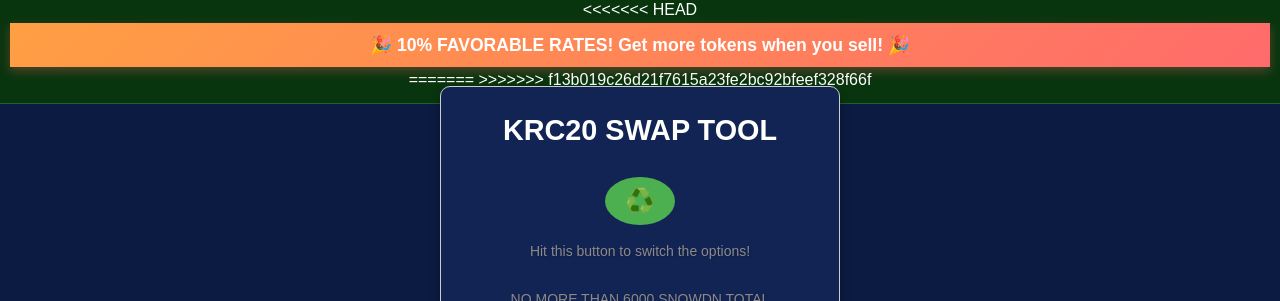
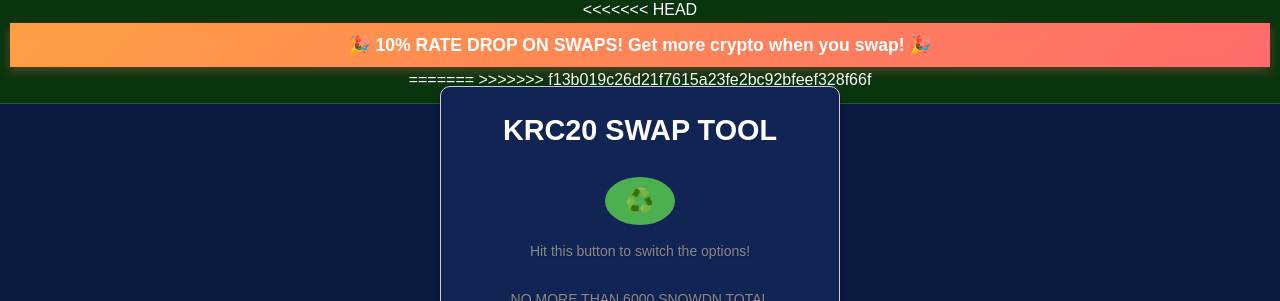
Before and after one commit to Zarbelt/SNOWDN-, a website: page index.html in a window 1280 px wide. Shown: the part 499-800 px from the top of the page. Drawn offline with Linux system fonts and the light colour scheme.

Commit message:
Update index.html

```diff
--- a/index.html
+++ b/index.html
@@ -34,7 +34,7 @@
       </div>
 
       <div class="promo-banner">
-        🎉 <span class="promo-highlight">10% FAVORABLE RATES!</span> Get more tokens when you sell! 🎉
+        🎉 <span class="promo-highlight">10% RATE DROP ON SWAPS!</span> Get more crypto when you swap! 🎉
       </div>
 =======
 
```
